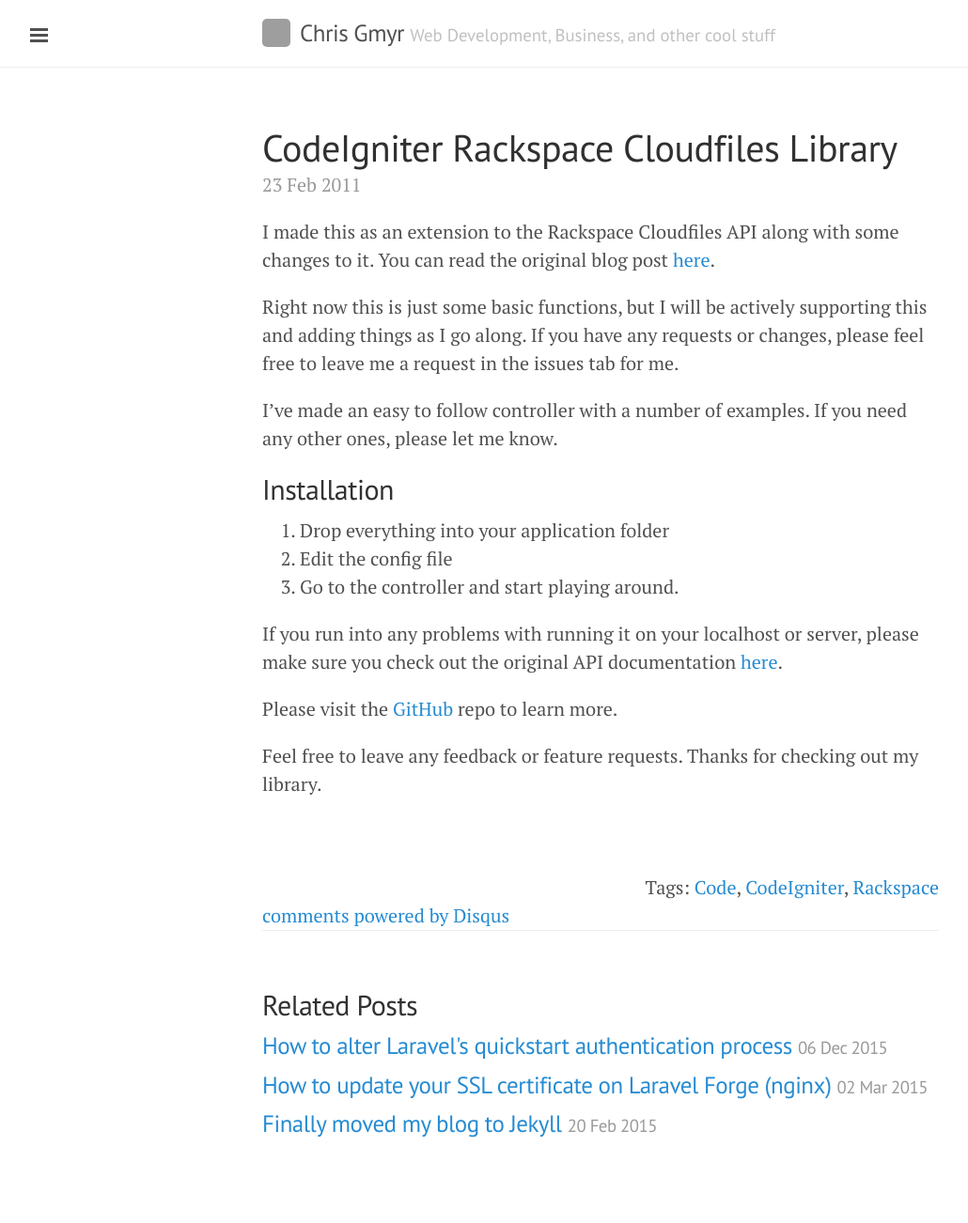
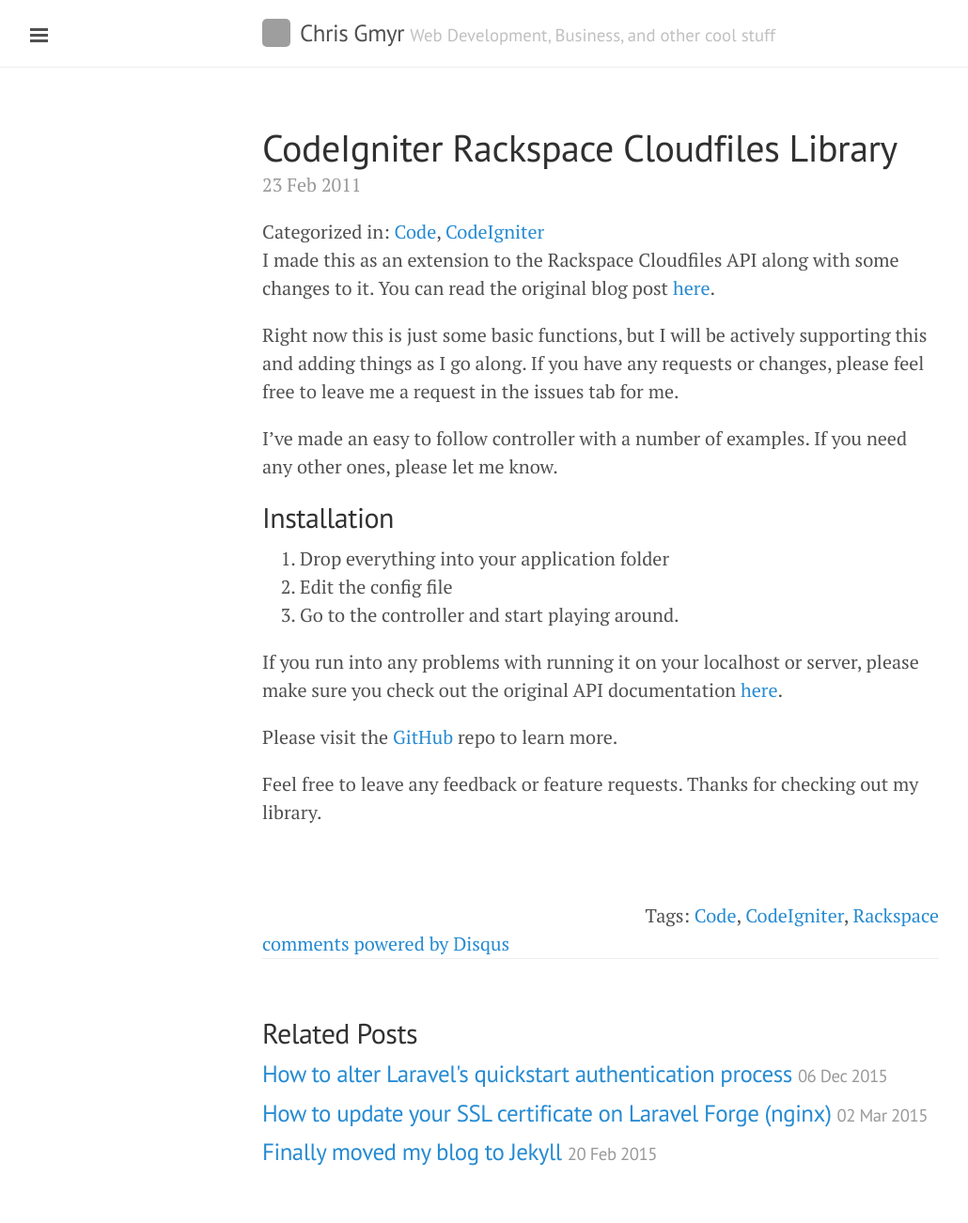
Before and after one commit to cmgmyr/cmgmyr.github.io, a Jekyll site: the page built from _posts/2011-02-23-codeigniter-rackspace-cloudfiles-library.md, in a window 1280 px wide. Shown: the whole page at 94% size, without its empty margins (1-1031 px from the left). Built offline with Jekyll 4.4.1, drawn with Linux system fonts in a browser that asks for light colours; comment, search, counter and statistics services are not loaded; before the commit the page ends 1272 px from its top, so only the background shows below that; grey boxes are pictures that could not be loaded.

Commit message:
add categories to post layout page

```diff
--- a/_layouts/post.html
+++ b/_layouts/post.html
@@ -5,7 +5,10 @@
 <div class="post">
   <h1 class="post-title">{{ page.title }}</h1>
   <span class="post-date">{{ page.date | date_to_string }}</span>
-  {{ content | replace:'<!--more-->','' }}
+  {% include post-categories.md %}
+  <div id="post-content">
+    {{ content | replace:'<!--more-->','' }}
+  </div>
 </div>
 
 {% include post-tags.md %}
```
